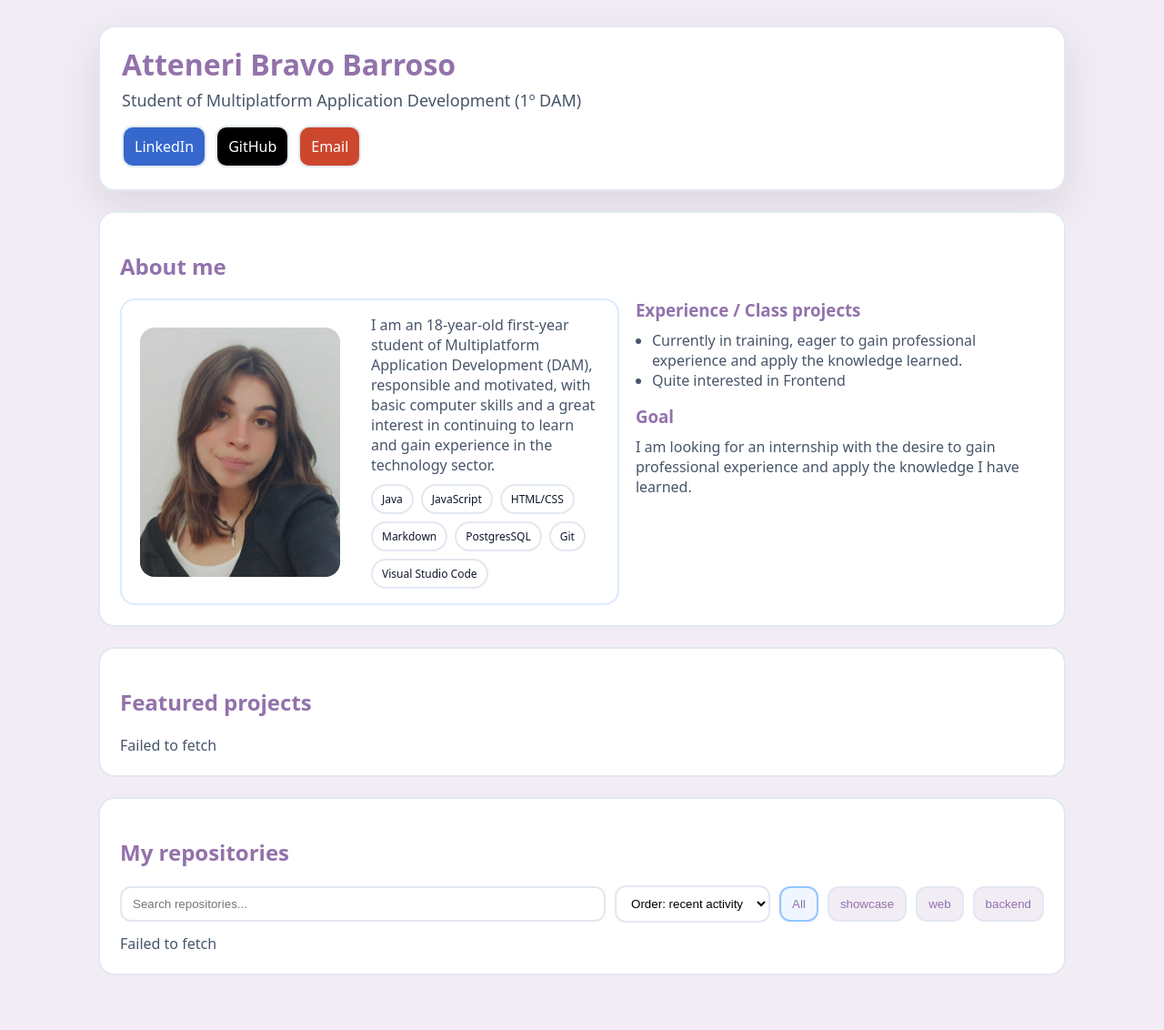
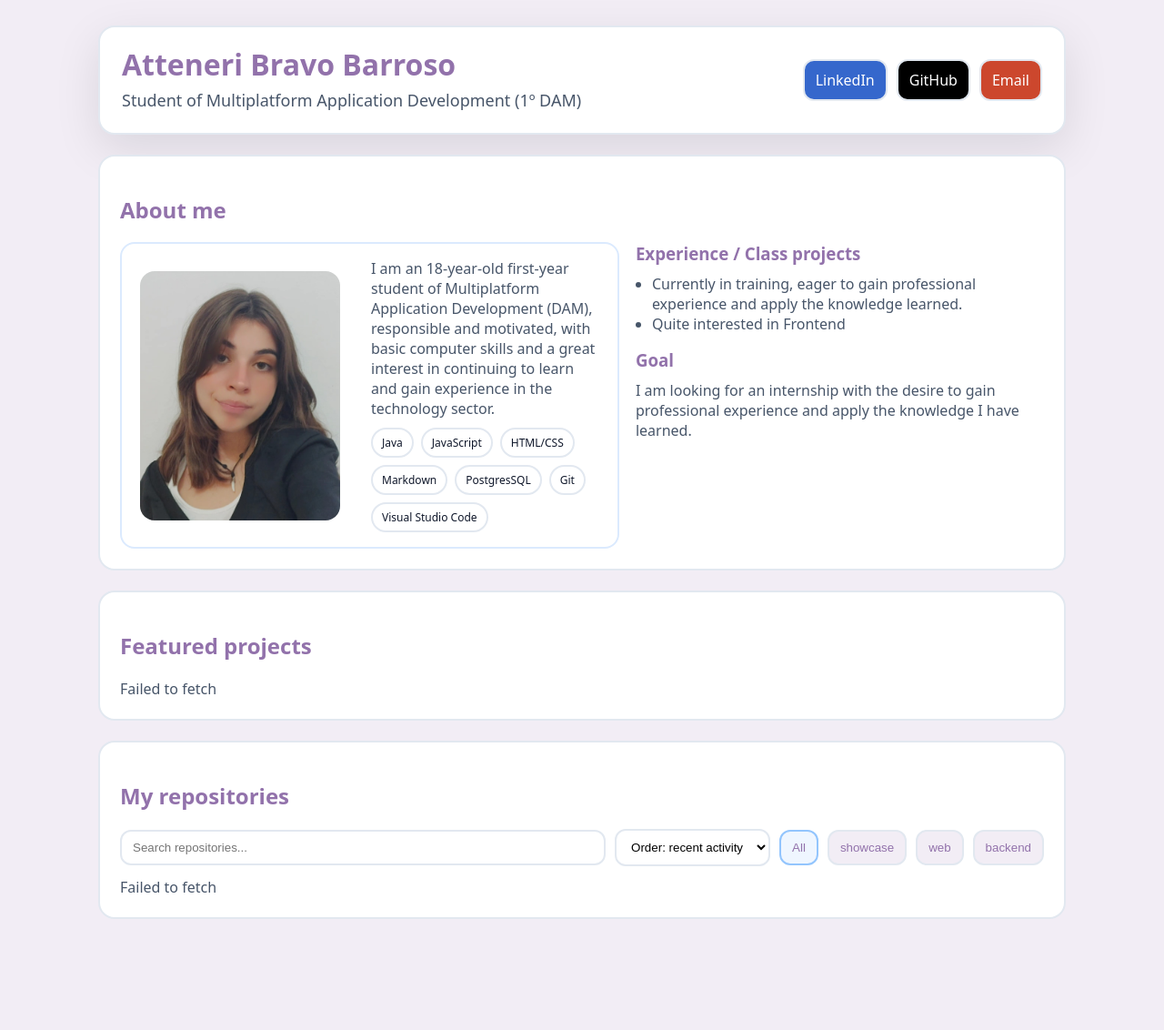
Before and after one commit to Atthemyg/Atthemyg.github.io, a Jekyll site: the page built from index.html, in a window 1280 px wide. Shown: the whole page at 91% size. Built offline with Jekyll 4.4.1, drawn with Linux system fonts in a browser that asks for light colours; after the commit the page ends 1070 px from its top, so only the background shows below that.

Commit message:
Modifico

```diff
--- a/assets/css/styles.css
+++ b/assets/css/styles.css
@@ -19,10 +19,13 @@ body{
 }
 .container{max-width:1100px;margin:0 auto;padding:28px 18px 60px}
 .topbar{
-  display:flex;flex-direction:column;align-items:flex-start;justify-content:space-between;gap:16px;
+  display:flex;align-items:center;justify-content:space-between;gap:16px;
   padding:24px;border:2px solid var(--line);border-radius:var(--radius);
   box-shadow: var(--shadow);background-color: white;
 }
+.buttons{display:flex;
+  gap:12px;
+  align-items:center;}
 .title{font-size:32px;line-height:1.05;margin:0;color:#9272AB}
 .subtitle{margin:10px 0 0;color:var(--muted);font-size:18px}
 .apartados{color:#9272AB}
@@ -39,6 +42,15 @@ body{
 .title{font-size:36px}
 .profile{flex-direction:column}
 .profile img{width:100%}
+.topbar{
+    flex-direction:column;
+    align-items:flex-start;
+  }
+
+  .buttons{
+    width:100%;
+    justify-content:flex-start;
+  }
 }
 .pillrow{display:flex;flex-wrap:wrap;gap:8px;margin-top:10px}
 .pill{
--- a/index.html
+++ b/index.html
@@ -9,11 +9,13 @@ title: "Atteneri Bravo Barroso — CV & Repos"
       <h1 class="title">Atteneri Bravo Barroso</h1>
       <div class="subtitle">Student of Multiplatform Application Development (1º DAM)</div>
     </div>
+    <div class="buttons">
     <nav style="display:flex;gap:10px">
       <a class="btnLinkedin" href="https://www.linkedin.com/in/atthemyg" target="_blank">LinkedIn</a>
       <a class="btnGithub" href="https://github.com/Atthemyg" target="_blank">GitHub</a>
       <a class="btnGmail" href="https://atthemyg@gmail.com">Email</a>
     </nav>
+    </div>
   </header>
 
   <section class="section">
```
Also changed, not shown: 2 other files.
